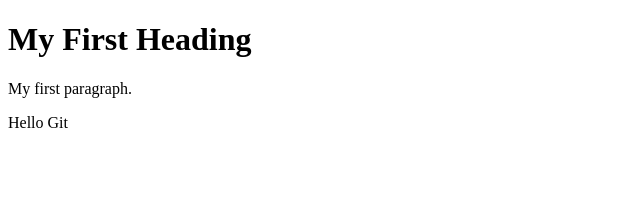
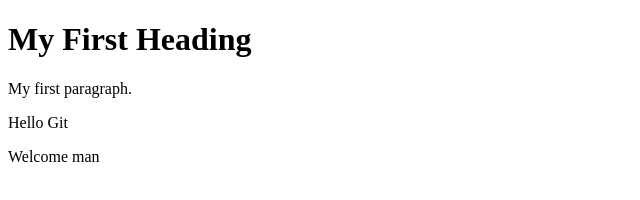
Before and after one commit to Kausa18/First-website, a plain HTML site: page index.html in a window 1280 px wide. Shown: the whole page, without its empty margins (0-640 px from the left). Drawn offline with Linux system fonts and the light colour scheme.

Commit message:
New update

```diff
--- a/index.html
+++ b/index.html
@@ -9,5 +9,6 @@
     <h1>My First Heading</h1>
     <p>My first paragraph.</p>
     <p>Hello Git</p>
+    <p>Welcome man</p>
   </body>
 </html>
```
